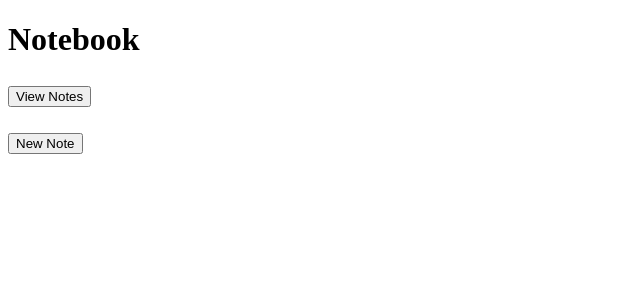
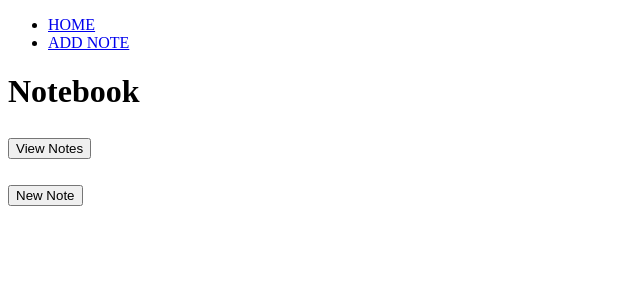
Before and after one commit to sakifree/nextjs-notesapp, a Next.js app: page / in a window 1280 px wide. Shown: the top 300 px of the page, without its empty margins (0-640 px from the left). Built offline with nearby package versions, Linux system fonts and the light colour scheme.

Commit message:
adds navbar to pages

```diff
--- a/components/Nav.js
+++ b/components/Nav.js
@@ -1,16 +1,18 @@
 import Link from "next/link"
 
 const Nav = (props) => {
+    return (
         <nav>
             <ul>
                 <li>
-                <Link href="/">Home</Link>
+                    <Link href="/">HOME</Link>
                 </li>
                 <li>
                     <Link href="/new">ADD NOTE</Link>
                 </li>
             </ul>
         </nav>
+    )
 }
 
 export default Nav
--- a/pages/_app.js
+++ b/pages/_app.js
@@ -8,6 +8,7 @@ export default function App({ Component, pageProps }) {
       <Head>
         <title>Notes App</title>
       </Head>
+      <Nav />
       <Component {...pageProps} />
     </>
   )
```
Lines whose indentation alone changed are shown as unchanged.
